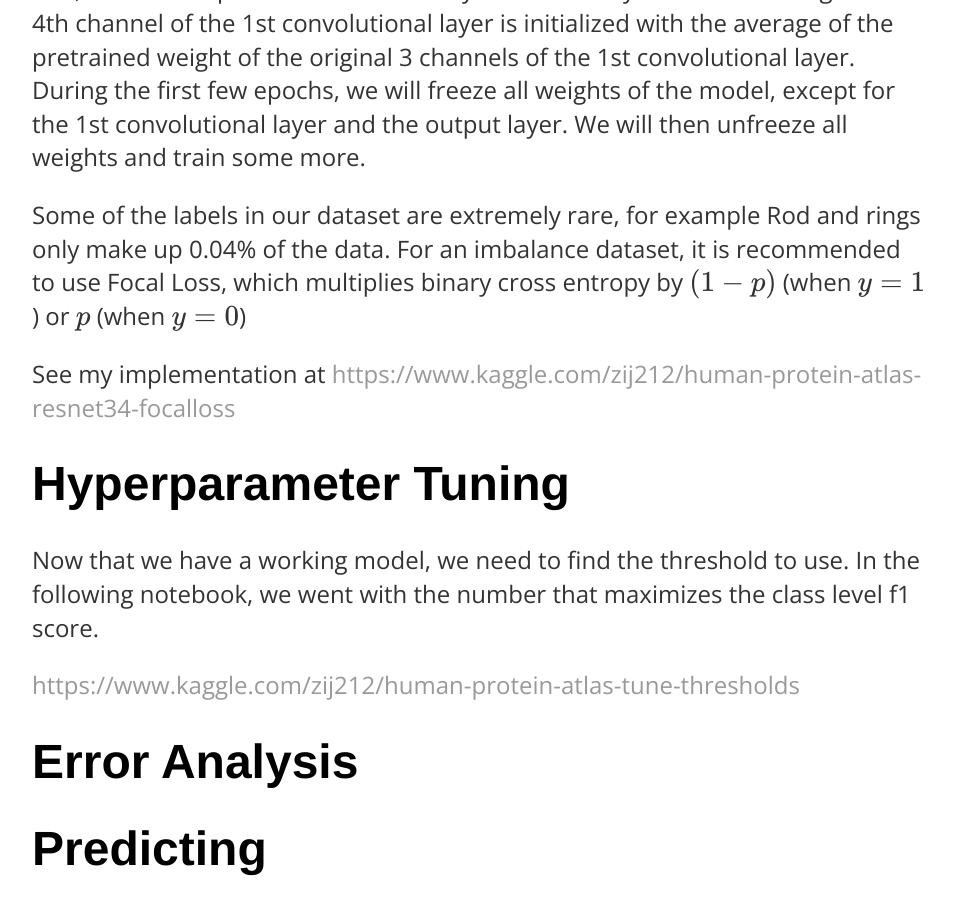
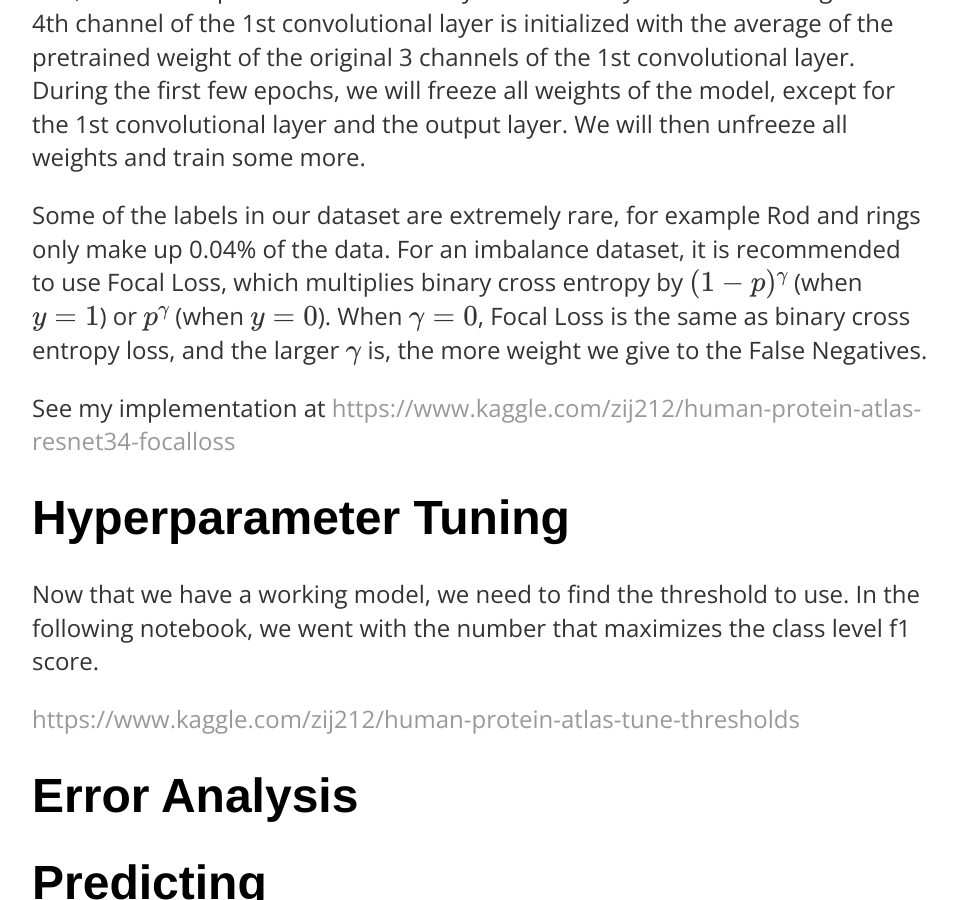
Before and after one commit to zij212/zij212.github.io, a Jekyll site: the page built from _posts/2020-09-17-human-protein-atlas-image-classification.md, in a window 1280 px wide and 900 px high, scrolled down 1677 px. Shown: the whole window, without its empty margins (160-1117 px from the left). Built offline with Jekyll 4.4.1, drawn with Linux system fonts in a browser that asks for light colours; formulas are drawn with MathJax 3; comment, search, counter and statistics services are not loaded.

Commit message:
add focal loss gamma

```diff
--- a/_posts/2020-09-17-human-protein-atlas-image-classification.md
+++ b/_posts/2020-09-17-human-protein-atlas-image-classification.md
@@ -35,7 +35,7 @@ Now that we have splitted out the training data, let’s calculate the mean and
 
 The model we are going to use is Resnet34, but here are two small modifications: we need to change the input size of the first convolutional layer to 4, and the output size of the last fully connected layer to 28. The weight of the 4th channel of the 1st convolutional layer is initialized with the average of the pretrained weight of the original 3 channels of the 1st convolutional layer. During the first few epochs, we will freeze all weights of the model, except for the 1st convolutional layer and the output layer. We will then unfreeze all weights and train some more.
 
-Some of the labels in our dataset are extremely rare, for example Rod and rings only make up 0.04% of the data. For an imbalance dataset, it is recommended to use Focal Loss, which multiplies binary cross entropy by $$(1-p)$$ (when $$y=1$$) or $$p$$ (when $$y=0$$)
+Some of the labels in our dataset are extremely rare, for example Rod and rings only make up 0.04% of the data. For an imbalance dataset, it is recommended to use Focal Loss, which multiplies binary cross entropy by $$(1-p)^\gamma$$ (when $$y=1$$) or $$p^\gamma$$ (when $$y=0$$). When $$\gamma=0$$, Focal Loss is the same as binary cross entropy loss, and the larger $$\gamma$$ is, the more weight we give to the False Negatives.
 
 See my implementation at [https://www.kaggle.com/zij212/human-protein-atlas-resnet34-focalloss](https://www.kaggle.com/zij212/human-protein-atlas-resnet34-focalloss)
 
```
